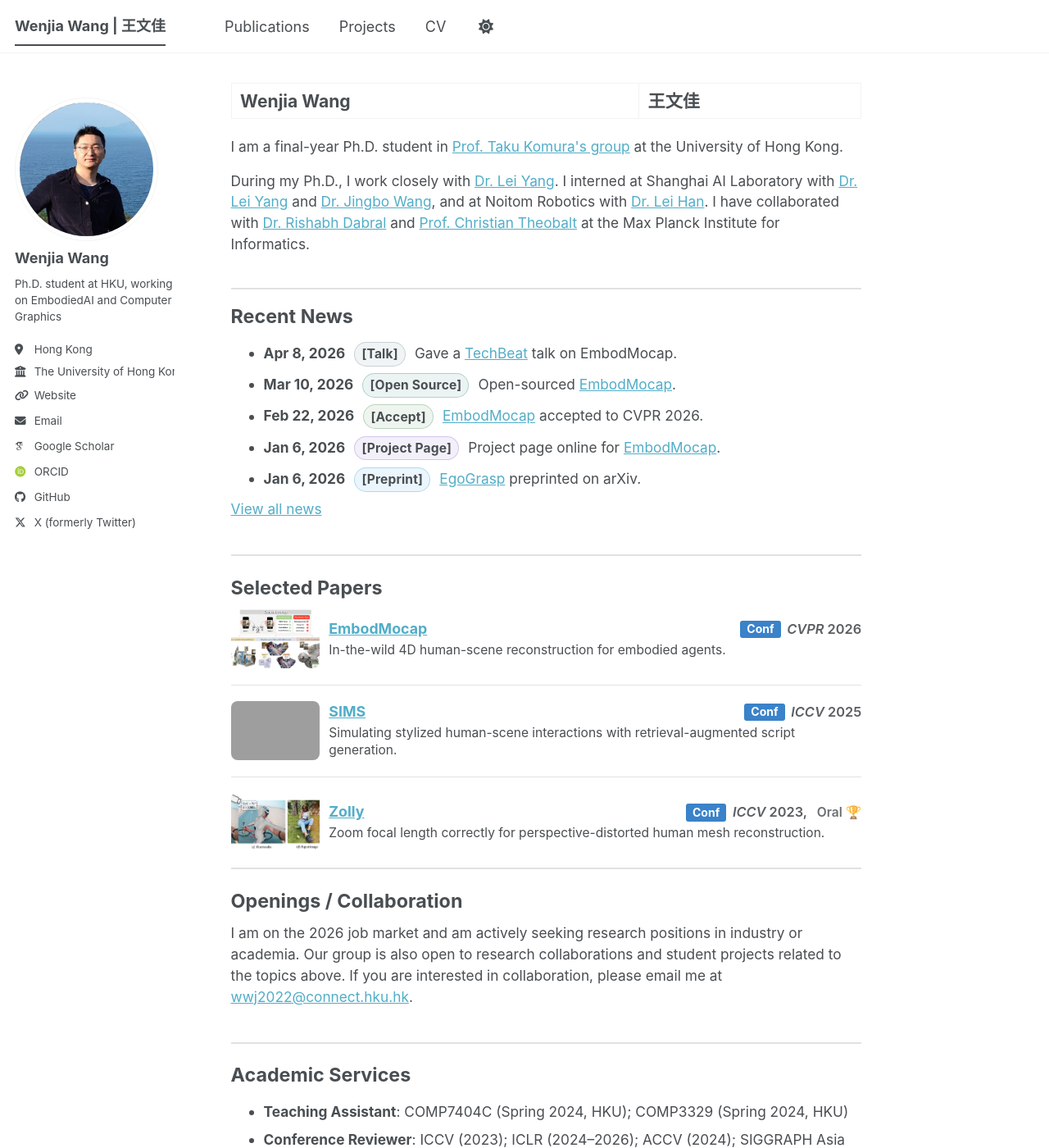
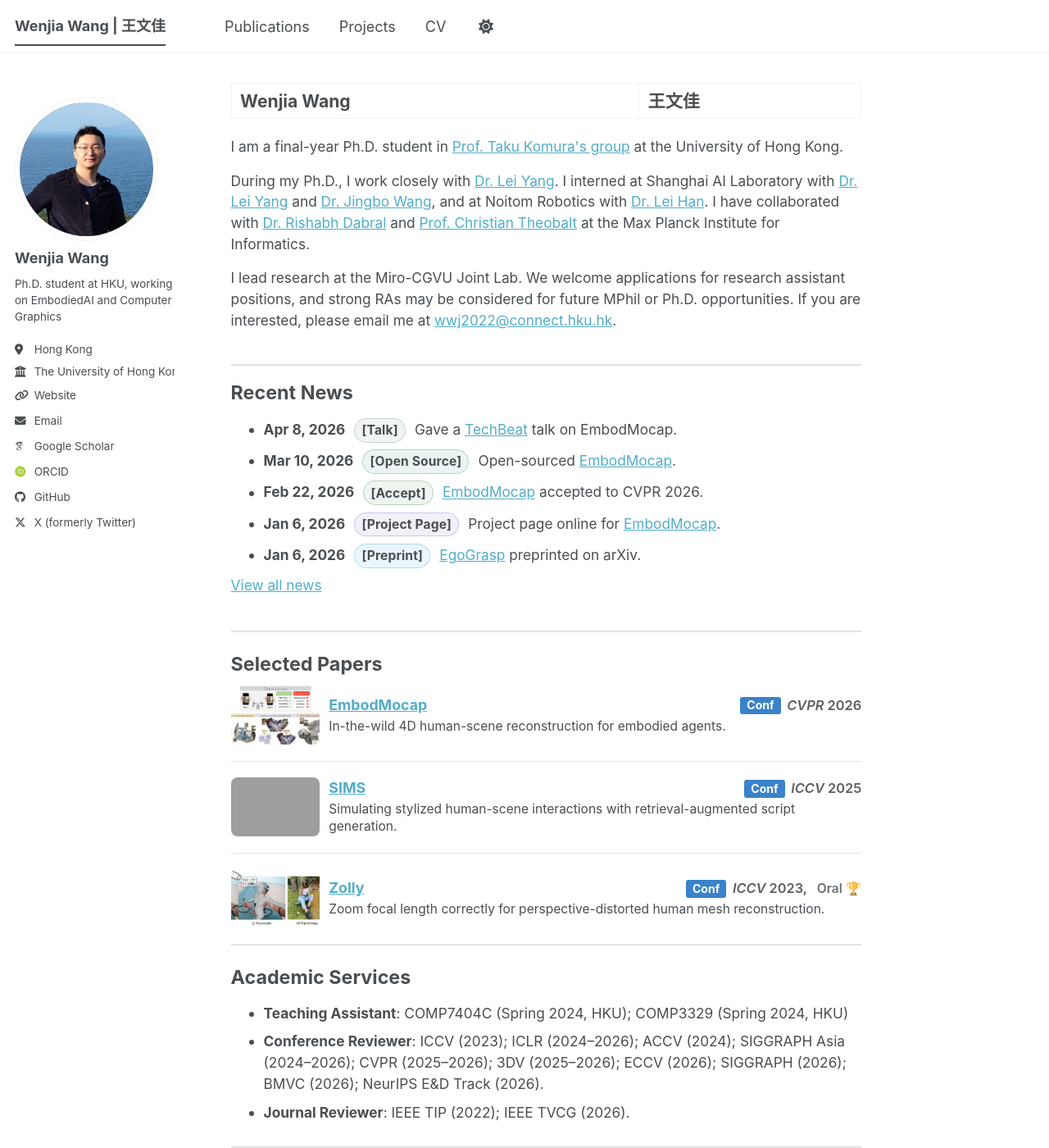
Before and after one commit to WenjiaWang0312/WenjiaWang0312.github.io, a Jekyll site: the page built from _pages/about.md, in a window 1280 px wide and 1400 px high. Shown: the whole window at 82% size. Built offline with Jekyll 4.4.1, drawn with Linux system fonts in a browser that asks for light colours; some web fonts are replaced; a script bundle is joined from its source files by our own code; library files that are not in the unit come from our copies; grey boxes are pictures that could not be loaded.

Commit message:
Update homepage research leadership

```diff
--- a/_pages/about.md
+++ b/_pages/about.md
@@ -10,6 +10,7 @@ redirect_from:
 <div class="home-intro">
   <p>I am a final-year Ph.D. student in <a href="https://hku-cg.github.io/">Prof. Taku Komura's group</a> at the University of Hong Kong.</p>
   <p>During my Ph.D., I work closely with <a href="https://scholar.google.com/citations?user=jZH2IPYAAAAJ&amp;hl=en">Dr. Lei Yang</a>. I interned at Shanghai AI Laboratory with <a href="https://scholar.google.com/citations?user=jZH2IPYAAAAJ&amp;hl=en">Dr. Lei Yang</a> and <a href="https://wangjingbo1219.github.io/">Dr. Jingbo Wang</a>, and at Noitom Robotics with <a href="https://www.leihan.org/">Dr. Lei Han</a>. I have collaborated with <a href="https://rishabhdabral.github.io/">Dr. Rishabh Dabral</a> and <a href="https://people.mpi-inf.mpg.de/~theobalt/">Prof. Christian Theobalt</a> at the Max Planck Institute for Informatics.</p>
+  <p>I lead research at the Miro-CGVU Joint Lab. We welcome applications for research assistant positions, and strong RAs may be considered for future MPhil or Ph.D. opportunities. If you are interested, please email me at <a href="mailto:wwj2022@connect.hku.hk">wwj2022@connect.hku.hk</a>.</p>
   {% comment %}
   <p>My research focuses on <strong>Real2Sim</strong> and <strong>Sim2Real</strong> for embodied agents.
 
@@ -94,11 +95,6 @@ In <strong>Real2Sim</strong>, I aim to leverage spatial intelligence models with
 </section>
 {% endcomment %}
 
-<section class="home-section home-section--collab">
-  <h2>Openings / Collaboration</h2>
-  <p>I am on the 2026 job market and am actively seeking research positions in industry or academia. Our group is also open to research collaborations and student projects related to the topics above. If you are interested in collaboration, please email me at <a href="mailto:wwj2022@connect.hku.hk">wwj2022@connect.hku.hk</a>.</p>
-</section>
-
 <section class="home-section home-section--services">
   <h2>Academic Services</h2>
   <ul>
```
